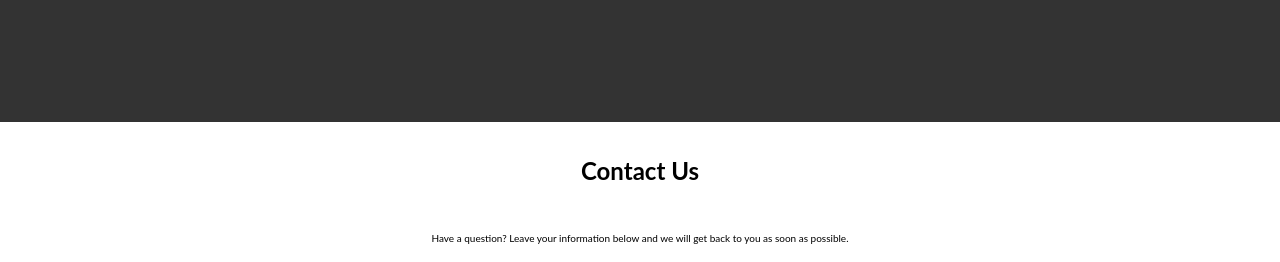
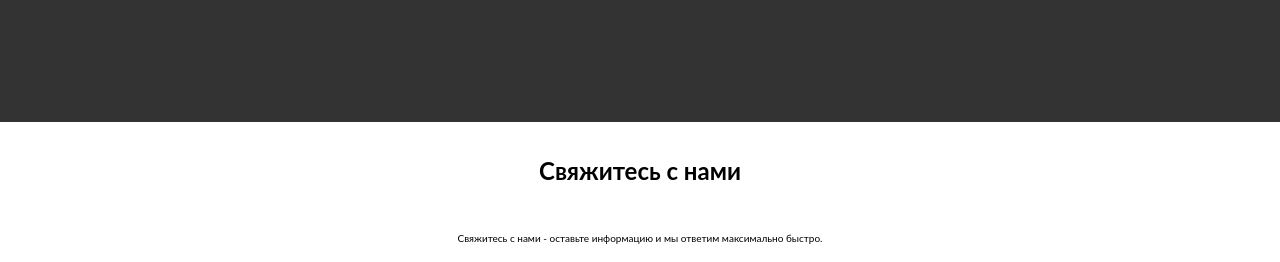
Before and after one commit to a197428/Artlum, a plain HTML site: page contact.html in a window 1280 px wide. Shown: the part 472-734 px from the top of the page. Drawn offline with Linux system fonts and the light colour scheme.

Commit message:
Добавлен текст в русском переводе

```diff
--- a/contact.html
+++ b/contact.html
@@ -46,10 +46,10 @@
 
 		<section class="contact">
 			<div class="container container-sm">
-				<h2 class="section-heading">Contact Us</h2>
+				<h2 class="section-heading">Свяжитесь с нами</h2>
 				<p>
-					Have a question? Leave your information below and we will get back to
-					you as soon as possible.
+					Свяжитесь с нами - оставьте информацию и мы ответим максимально
+					быстро.
 				</p>
 				<form name="contact" netlify>
 					<div class="form-group">
```
